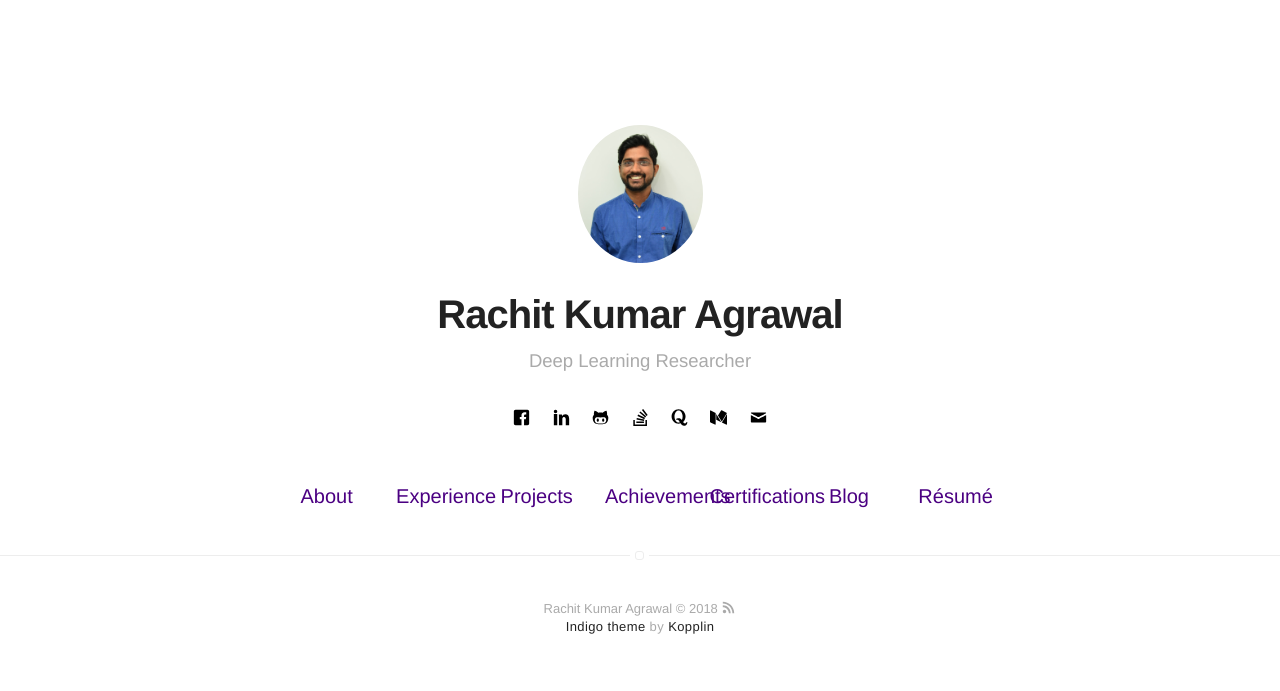
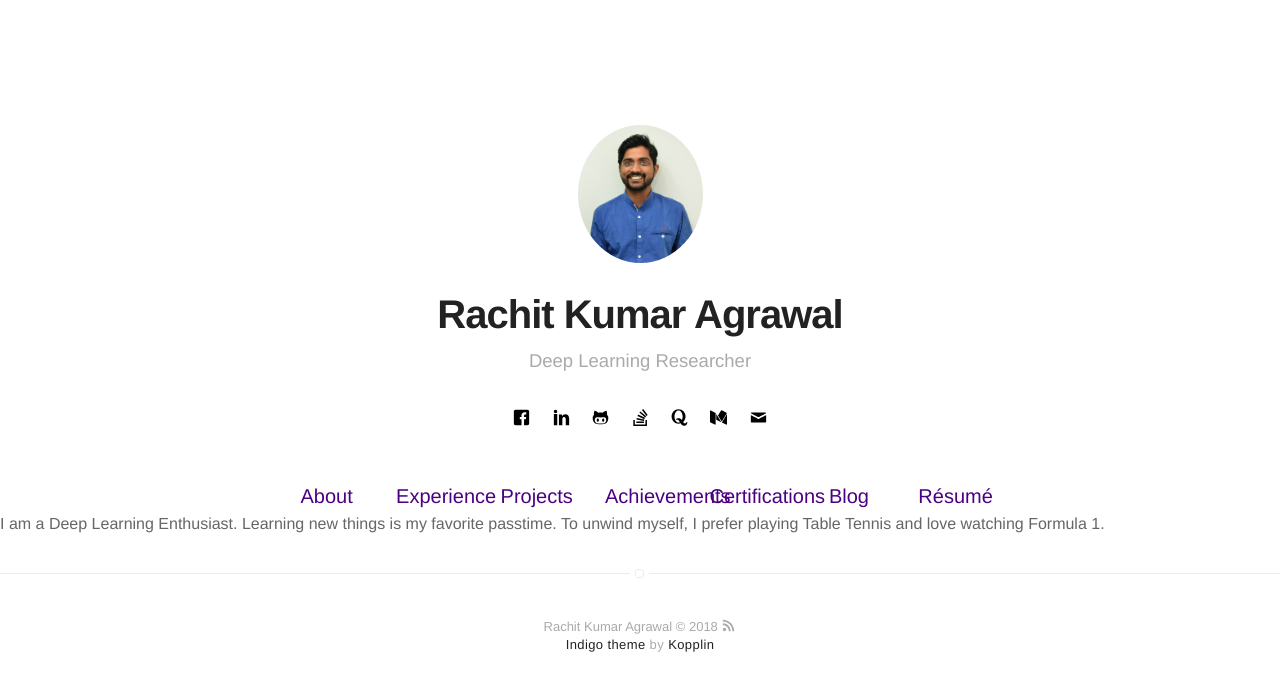
Before and after one commit to rachitagrawal/rachitagrawal.github.io, a Jekyll site: the page built from index.html, in a window 1280 px wide. Shown: the top 691 px of the page. Built offline with Jekyll 4.4.1, drawn with Linux system fonts in a browser that asks for light colours.

Commit message:
Added some contents in index.html

```diff
--- a/index.html
+++ b/index.html
@@ -2,3 +2,6 @@
 layout: page
 title: Home
 ---
+
+
+I am a Deep Learning Enthusiast. Learning new things is my favorite passtime. To unwind myself, I prefer playing Table Tennis and love watching Formula 1.
```
